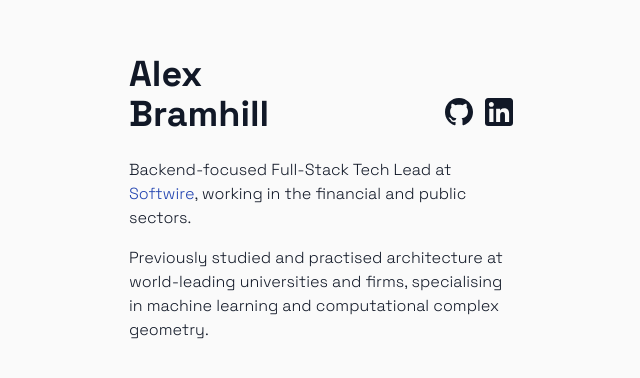
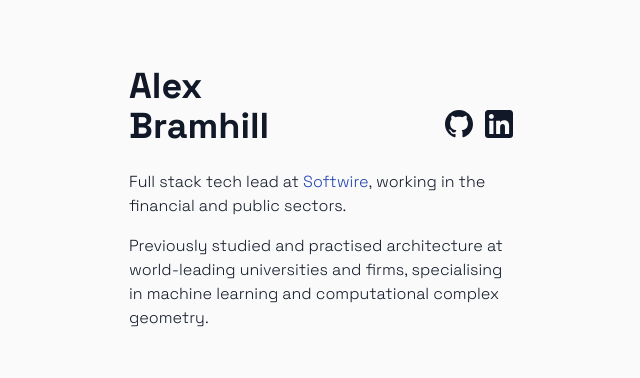
Before and after one commit to AlexBramhill/alexbramhill.github.io, a React (Vite) app: page / in a window 1280 px wide. Shown: the part 202-580 px from the top of the page, without its empty margins (319-959 px from the left). Built offline with nearby package versions, Linux system fonts and the light colour scheme.

Commit message:
feat: update copy

```diff
--- a/src/pages/home.tsx
+++ b/src/pages/home.tsx
@@ -22,7 +22,7 @@ const HeaderInfo = () => (
 const About = () => (
     <div>
         <p>
-            Backend-focused Full-Stack Tech Lead at {" "}
+            Full stack tech lead at {" "}
             <TextLink href={new URL("https://www.softwire.com")}>Softwire</TextLink>, working in the financial and
             public sectors.
         </p>
```
